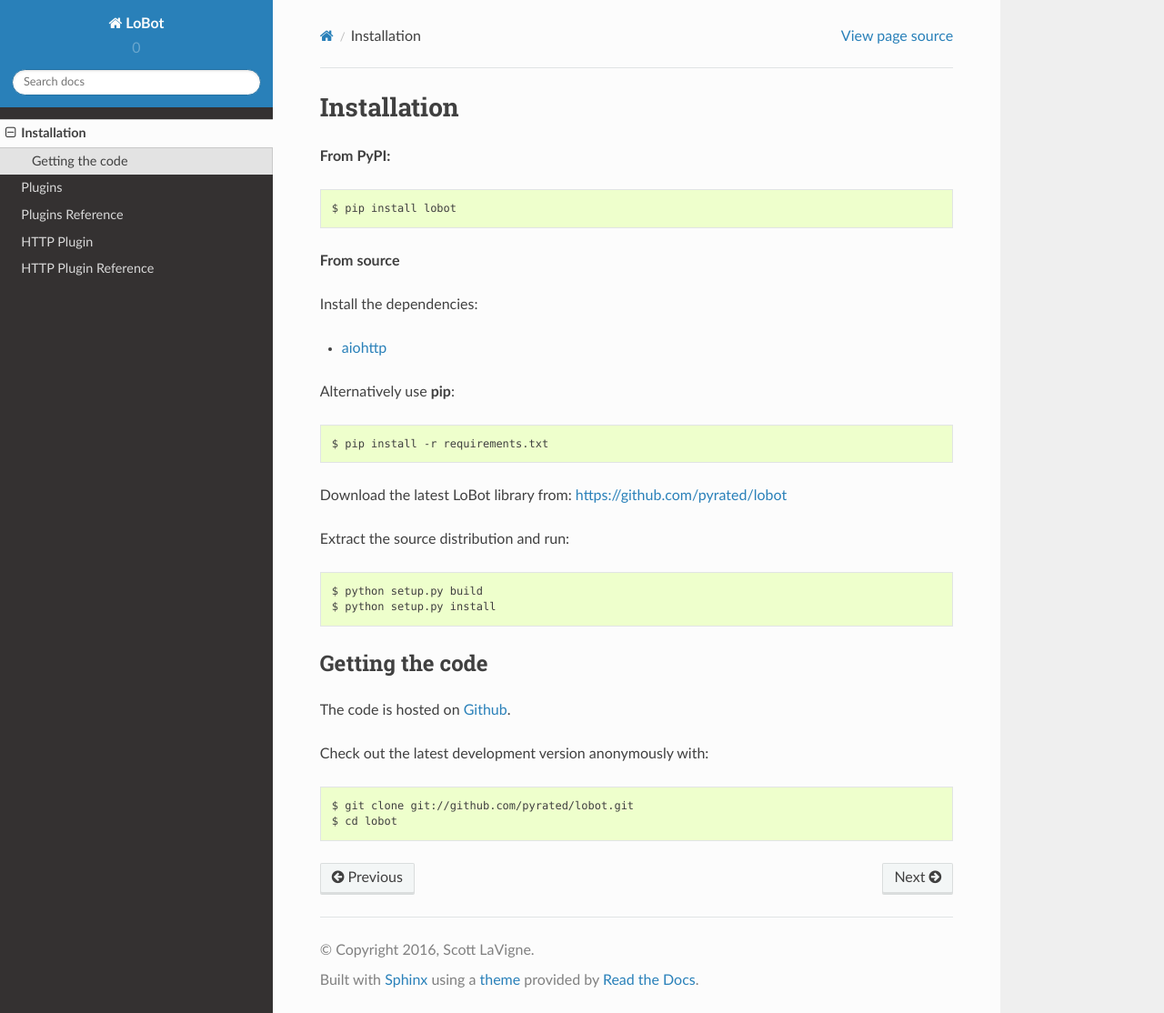
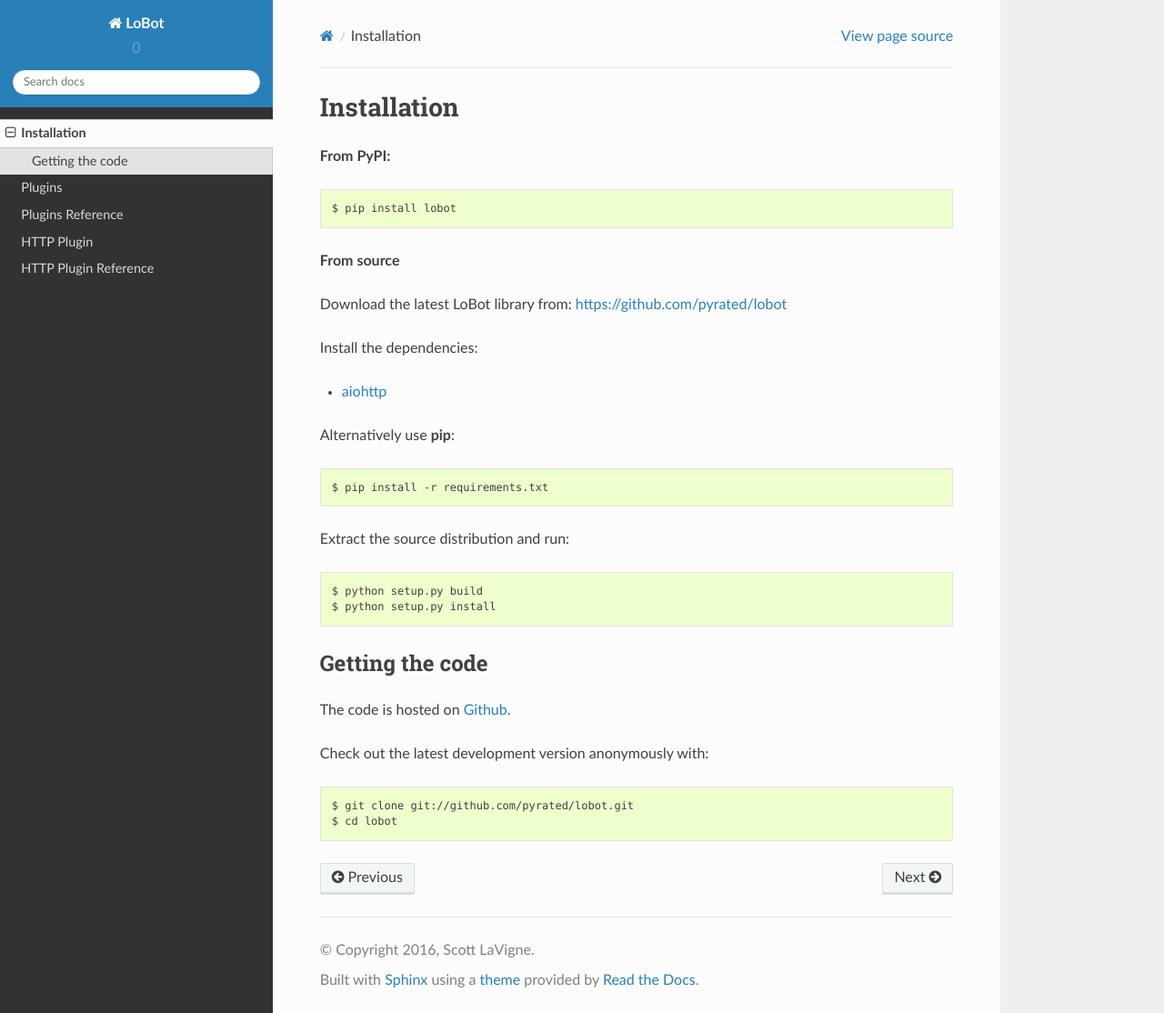
Before and after one commit to lavignes/lobot, a Sphinx documentation site: the page built from doc/installation.rst, in a window 1280 px wide and 1114 px high. Shown: the whole window at 91% size. Built offline with Sphinx 7.4.7 and the Read the Docs theme 2.0.0, drawn with Linux system fonts in a browser that asks for light colours; part of the change alters nothing that is shown.

```diff
--- a/doc/installation.rst
+++ b/doc/installation.rst
@@ -7,6 +7,8 @@ Installation
 
 **From source**
 
+Download the latest LoBot library from: https://github.com/pyrated/lobot
+
 Install the dependencies:
 
 - `aiohttp <https://github.com/KeepSafe/aiohttp>`_
@@ -14,8 +16,6 @@ Install the dependencies:
 Alternatively use **pip**::
 
     $ pip install -r requirements.txt
-
-Download the latest LoBot library from: https://github.com/pyrated/lobot
 
 Extract the source distribution and run::
 
```
